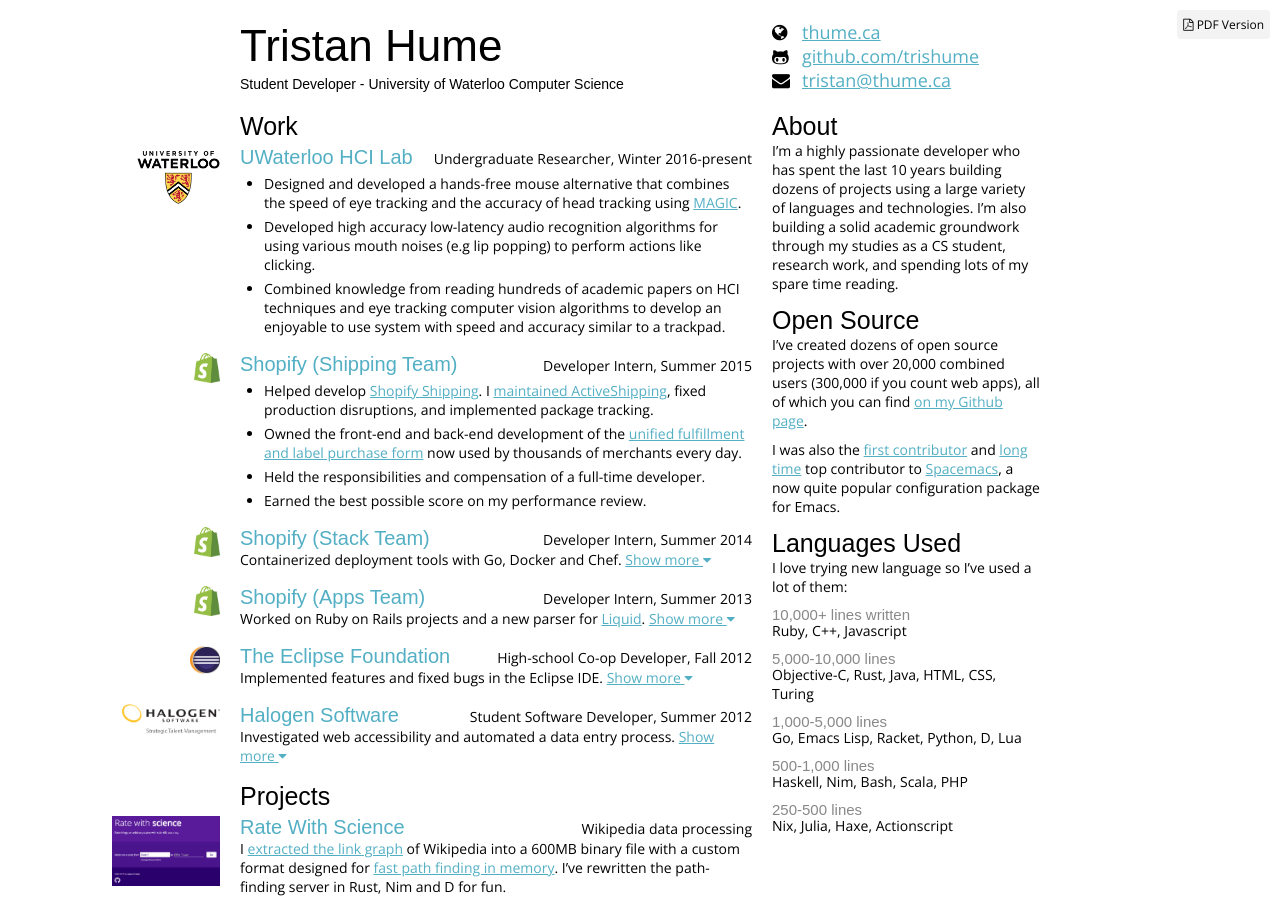
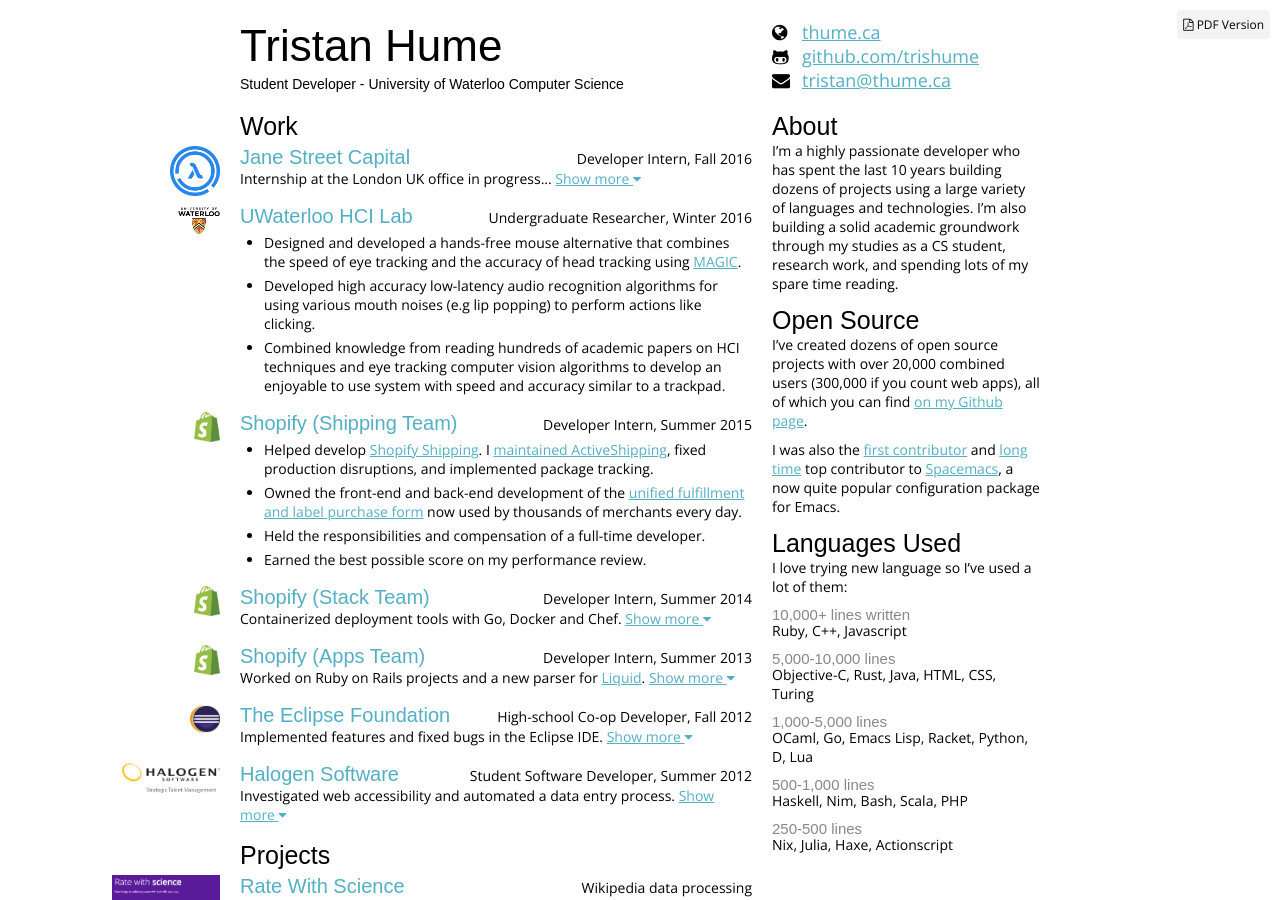
Before and after one commit to trishume/resume, a Jekyll site: the page built from index.html, in a window 1280 px wide and 900 px high. Built offline with Jekyll 4.4.1, drawn with Linux system fonts in a browser that asks for light colours; nearby versions of some CDN libraries; some web fonts are replaced.

Commit message:
Add Jane Street preliminary job

```diff
--- a/_data/resume.yml
+++ b/_data/resume.yml
@@ -1,10 +1,20 @@
 Work:
+  - name: Jane Street Capital
+    link: http://janestreet.com/
+    title: Developer Intern
+    time: Fall 2016
+    image: janestreetlambda.png
+    image-height: 50
+    image-no-pop: true
+    short-desc: "Internship at the London UK office in progress..."
+    desc: |
+      - Worked on a [js_of_ocaml](http://ocsigen.org/js_of_ocaml/)-based debugging and code exploration tool for a custom rule matching language.
+      - More to come, I'm still working there in their London UK office.
   - name: UWaterloo HCI Lab
     link: http://hci.cs.uwaterloo.ca/
     title: Undergraduate Researcher
-    time: Winter 2016-present
+    time: Winter 2016
     image: uwaterloo.png
-    image-height: 60
     image-no-pop: true
     desc: |
       - Designed and developed a hands-free mouse alternative that combines the speed of eye tracking and the accuracy of head tracking using [MAGIC](http://www.shuminzhai.com/papers/magic/magic.pdf).
--- a/_data/sidebar.yml
+++ b/_data/sidebar.yml
@@ -21,7 +21,7 @@
       Objective-C, Rust, Java, HTML, CSS, Turing
 
       ##### 1,000-5,000 lines
-      Go, Emacs Lisp, Racket, Python, D, Lua
+      OCaml, Go, Emacs Lisp, Racket, Python, D, Lua
 
       ##### 500-1,000 lines
       Haskell, Nim, Bash, Scala, PHP
```
Also changed, not shown: images/fullsize/janestreet.png (added), images/fullsize/janestreetlambda.png (added), 1 other file.
